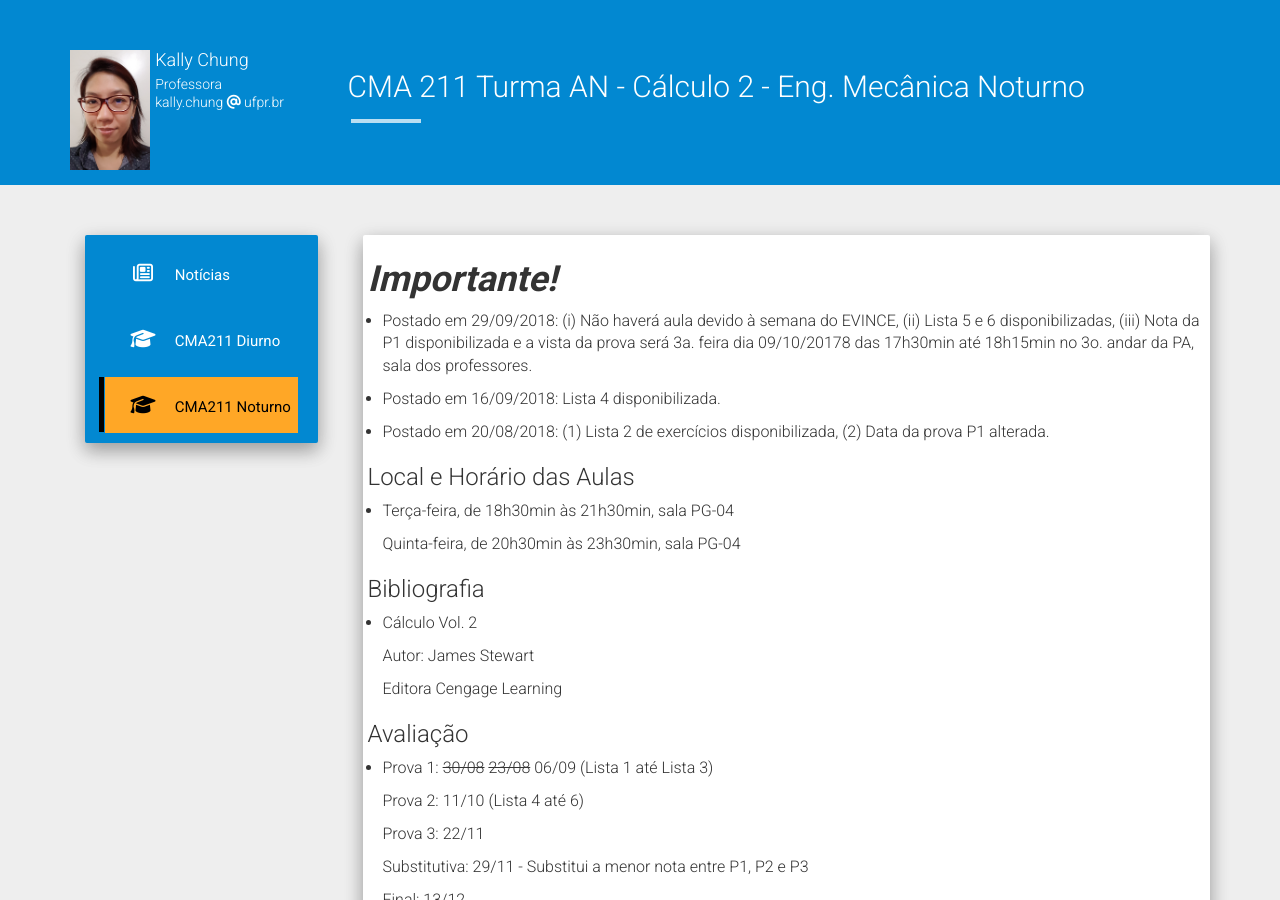
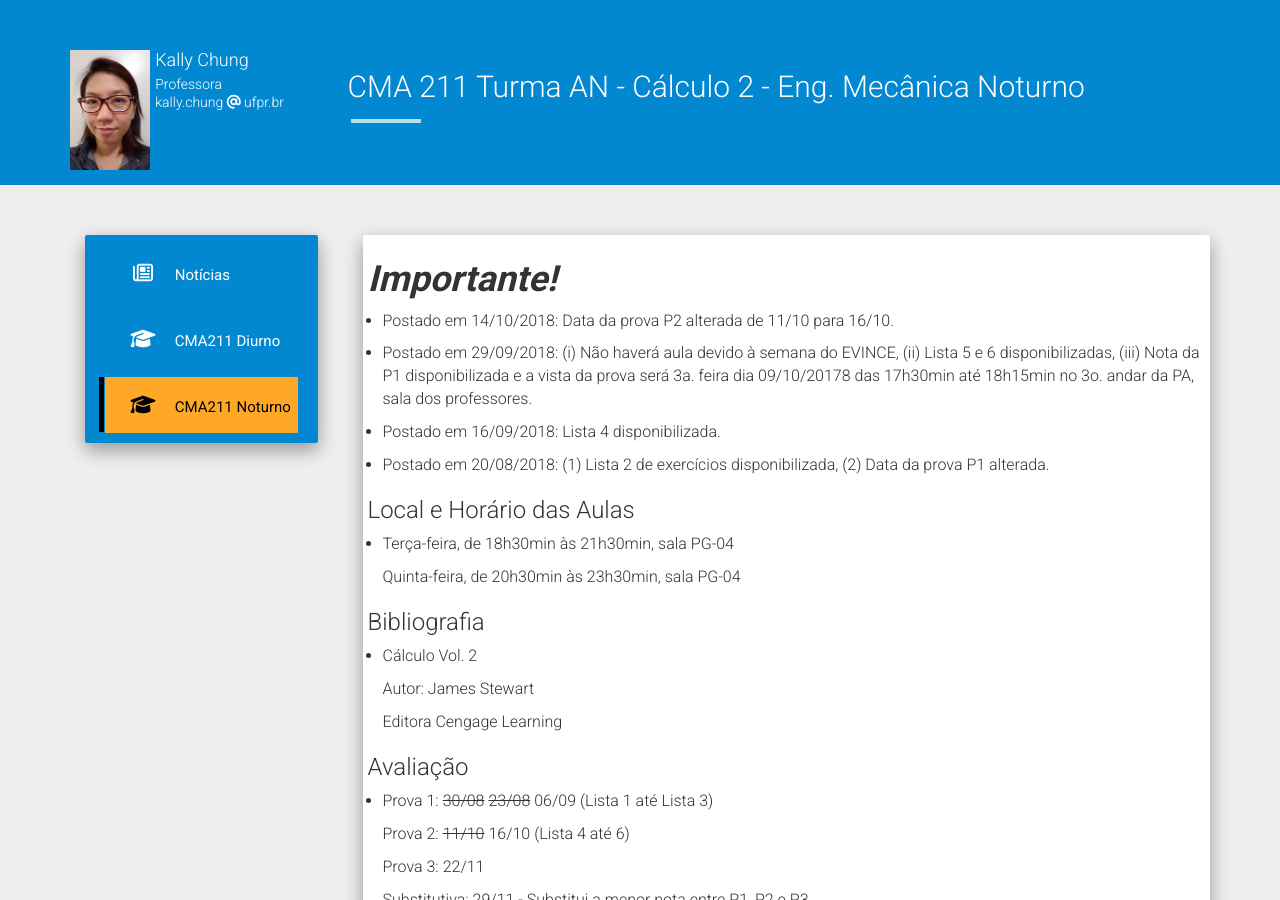
Before and after one commit to chunggnuhc/chunggnuhc.github.io, a Jekyll site: the page built from CMA211AN-Calc2-2sem2018.md, in a window 1280 px wide and 900 px high. Built offline with Jekyll 4.4.1, drawn with Linux system fonts in a browser that asks for light colours; nearby versions of some CDN libraries.

Commit message:
Update CMA211-AN - data P2

```diff
--- a/CMA211AN-Calc2-2sem2018.md
+++ b/CMA211AN-Calc2-2sem2018.md
@@ -4,6 +4,8 @@ title: CMA 211 Turma AN - Cálculo 2 - Eng. Mecânica Noturno
 permalink: /CMA211AN-Calc2-2sem2018/
 ---
 <h1><b><i>Importante!</i></b></h1>
+- Postado em 14/10/2018: Data da prova P2 alterada de 11/10 para 16/10.
+
 - Postado em 29/09/2018: (i) Não haverá aula devido à semana do EVINCE, (ii) Lista 5 e 6 disponibilizadas, (iii) Nota da P1 disponibilizada e a vista da prova será 3a. feira dia 09/10/20178 das 17h30min até 18h15min no 3o. andar da PA, sala dos professores.
 
 - Postado em 16/09/2018: Lista 4 disponibilizada.
@@ -29,7 +31,7 @@ permalink: /CMA211AN-Calc2-2sem2018/
 
 - Prova 1: <strike>30/08</strike> <strike>23/08</strike> 06/09 (Lista 1 até Lista 3)
 
-  Prova 2: 11/10 (Lista 4 até 6)
+  Prova 2: <strike>11/10</strike> 16/10 (Lista 4 até 6)
 
   Prova 3: 22/11
 
```
